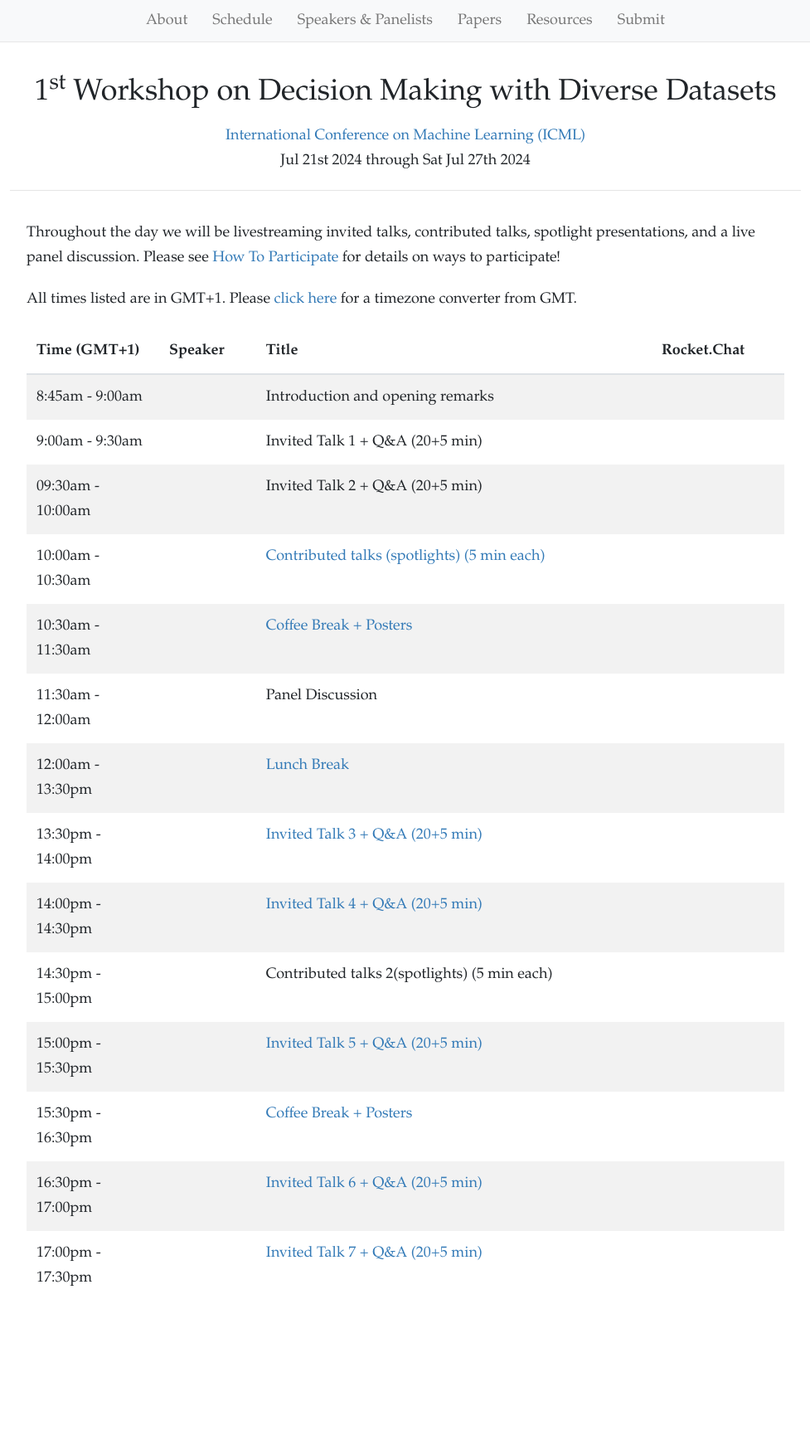
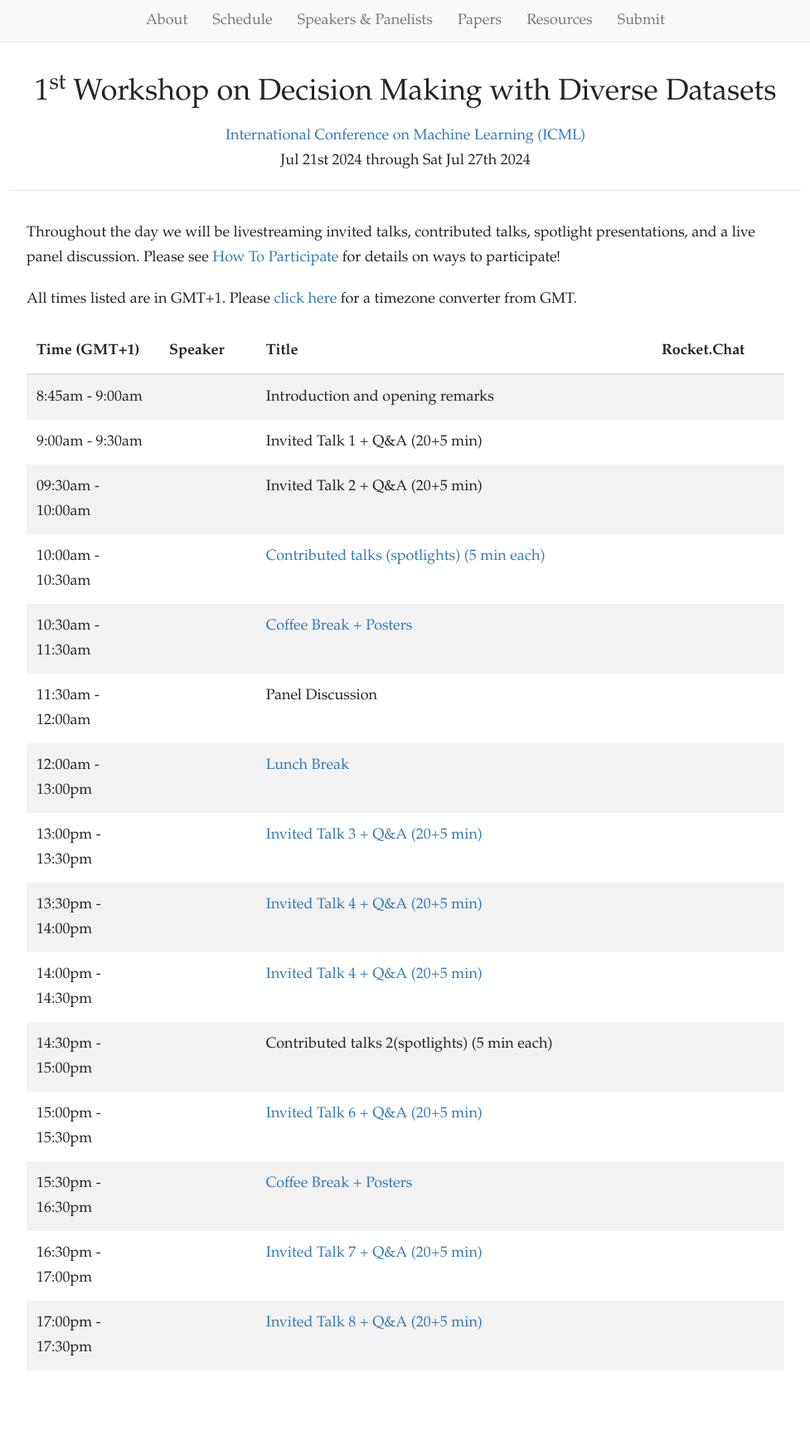
Before and after one commit to rlx-workshop/rlx-workshop.github.io, a Jekyll site: the page built from schedule.html, in a window 1280 px wide. Shown: the whole page at 83% size, without its empty margins (151-1128 px from the left). Built offline with Jekyll 4.4.1, drawn with Linux system fonts in a browser that asks for light colours; nearby versions of some CDN libraries; before the commit the page ends 1664 px from its top, so only the background shows below that.

Commit message:
Add workshop speakers and schedule

```diff
--- a/schedule.html
+++ b/schedule.html
@@ -54,15 +54,21 @@
         <td></td>
       </tr>
       <tr>
-        <td>12:00am - 13:30pm</td>
+        <td>12:00am - 13:00pm</td>
         <td></td>
         <td><a href="">Lunch Break</a></td>
         <td></td>
       </tr>
       <tr>
+        <td>13:00pm - 13:30pm</td>
+        <td></td>
+        <td><a href="/program/baics_8.html">Invited Talk 3 + Q&A (20+5 min)</a></td>
+        <td></td>
+      </tr>
+      <tr>
         <td>13:30pm - 14:00pm</td>
         <td></td>
-        <td><a href="/program/baics_8.html">Invited Talk 3 + Q&A (20+5 min)</a></td>
+        <td><a href="/program/baics_8.html">Invited Talk 4 + Q&A (20+5 min)</a></td>
         <td></td>
       </tr>
       <tr>
@@ -92,13 +98,13 @@
       <tr>
         <td>16:30pm - 17:00pm</td>
         <td></td>
-        <td><a href="">Invited Talk 6 + Q&A (20+5 min)</a></td>
+        <td><a href="">Invited Talk 7 + Q&A (20+5 min)</a></td>
         <td></td>
       </tr>
       <tr>
         <td>17:00pm - 17:30pm</td>
         <td></td>
-        <td><a href="">Invited Talk 7 + Q&A (20+5 min)  </a></td>
+        <td><a href="">Invited Talk 8 + Q&A (20+5 min)  </a></td>
         <td></td>
       </tr>
     </tbody>
```
Also changed, not shown: other parts of schedule.html (+1 -1 lines).
